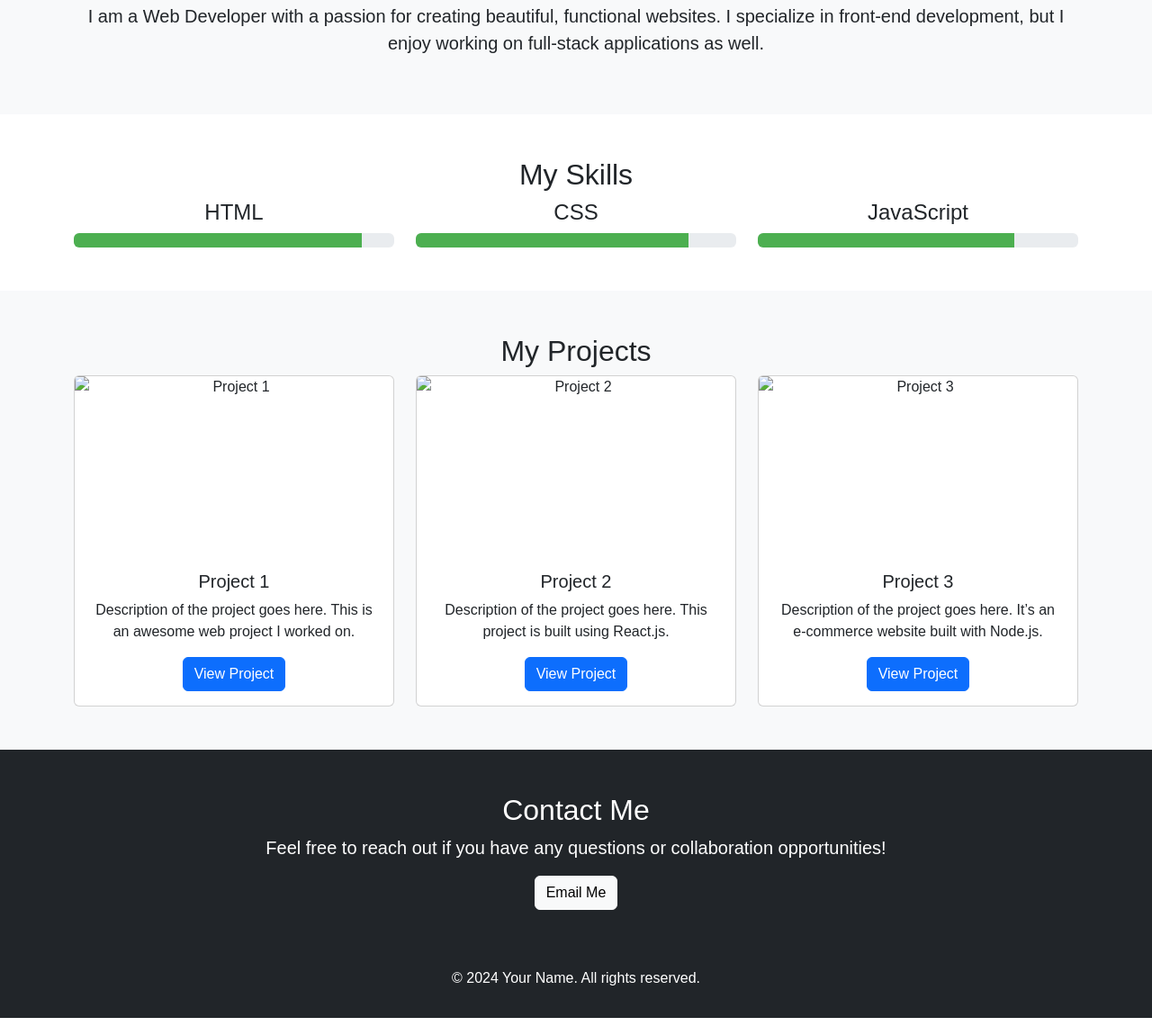
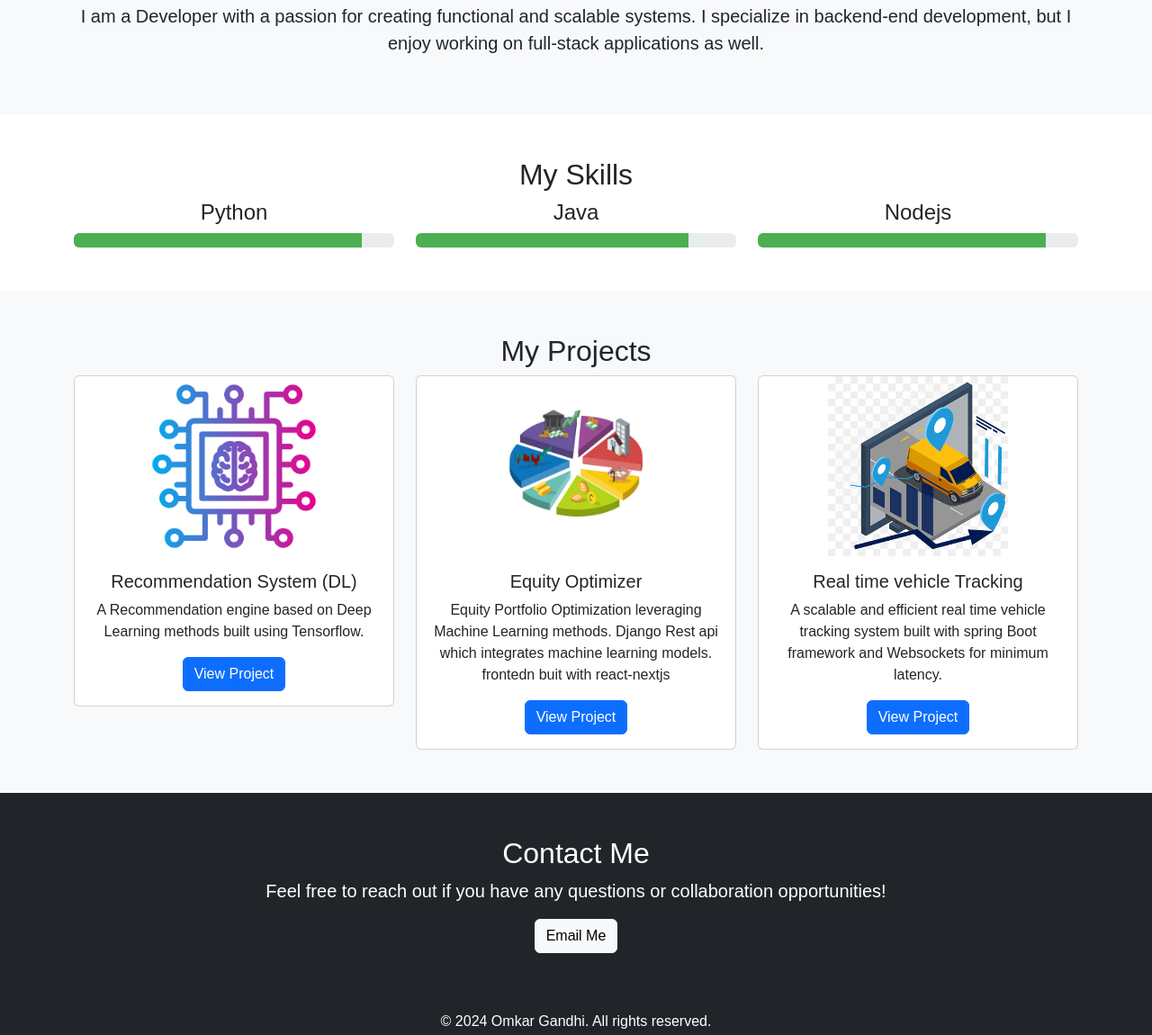
Before and after one commit to gandhiomkar/hosted_assets, a plain HTML site: page index.html in a window 1280 px wide. Shown: the part 947-2097 px from the top of the page at 90% size. Drawn offline with nearby package versions, Linux system fonts and the light colour scheme.

Commit message:
added github links

```diff
--- a/assets/css/style.css
+++ b/assets/css/style.css
@@ -3,7 +3,7 @@ body {
 }
 
 #hero {
-    background-image: url('assets/img/hero-bg.jpg');
+  background-image: url("assets/img/hero-bg.jpg");
   background-size: cover;
   background-position: center;
   color: white;
@@ -16,8 +16,9 @@ body {
 }
 
 .card img {
+  width: 100%;
   height: 200px;
-    object-fit: cover;
+  object-fit: contain;
 }
 
 footer {
--- a/index.html
+++ b/index.html
@@ -1,5 +1,6 @@
 <!DOCTYPE html>
 <html lang="en">
+
 <head>
     <meta charset="UTF-8">
     <meta name="viewport" content="width=device-width, initial-scale=1.0">
@@ -10,13 +11,15 @@
     <!-- Custom CSS -->
     <link rel="stylesheet" href="assets/css/style.css">
 </head>
+
 <body>
 
     <!-- Navigation Bar -->
     <nav class="navbar navbar-expand-lg navbar-dark bg-dark">
         <div class="container">
             <a class="navbar-brand" href="#">Omkar Gandhi</a>
-            <button class="navbar-toggler" type="button" data-bs-toggle="collapse" data-bs-target="#navbarNav" aria-controls="navbarNav" aria-expanded="false" aria-label="Toggle navigation">
+            <button class="navbar-toggler" type="button" data-bs-toggle="collapse" data-bs-target="#navbarNav"
+                aria-controls="navbarNav" aria-expanded="false" aria-label="Toggle navigation">
                 <span class="navbar-toggler-icon"></span>
             </button>
             <div class="collapse navbar-collapse" id="navbarNav">
@@ -25,17 +28,19 @@
                     <li class="nav-item"><a class="nav-link" href="#skills">Skills</a></li>
                     <li class="nav-item"><a class="nav-link" href="#projects">Projects</a></li>
                     <li class="nav-item"><a class="nav-link" href="#contact">Contact</a></li>
-                    <li class="nav-item"><a class="nav-link" href="resume/resume.pdf" download>Download Resume</a></li>
+                    <li class="nav-item"><a class="nav-link" href="assets/resume/OmkarGandhiResume.pdf"
+                            download>Download Resume</a></li>
                 </ul>
             </div>
         </div>
     </nav>
 
     <!-- Hero Section -->
-    <section id="hero" class="d-flex align-items-center justify-content-center text-center bg-primary text-white" style="height: 100vh;">
+    <section id="hero" class="d-flex align-items-center justify-content-center text-center bg-primary text-white"
+        style="height: 100vh;">
         <div>
-            <h1 class="display-4">Hello, I'm Your Name</h1>
-            <p class="lead">A passionate Web Developer</p>
+            <h1 class="display-4">Hello, I'm Omkar Gandhi</h1>
+            <p class="lead">A passionate Software Developer</p>
             <a href="#about" class="btn btn-light btn-lg">Learn More</a>
         </div>
     </section>
@@ -44,7 +49,8 @@
     <section id="about" class="py-5 bg-light">
         <div class="container text-center">
             <h2>About Me</h2>
-            <p class="lead">I am a Web Developer with a passion for creating beautiful, functional websites. I specialize in front-end development, but I enjoy working on full-stack applications as well.</p>
+            <p class="lead">I am a Developer with a passion for creating functional and scalable systems. I
+                specialize in backend-end development, but I enjoy working on full-stack applications as well.</p>
         </div>
     </section>
 
@@ -54,21 +60,24 @@
             <h2>My Skills</h2>
             <div class="row">
                 <div class="col-md-4">
-                    <h4>HTML</h4>
+                    <h4>Python</h4>
                     <div class="progress">
-                        <div class="progress-bar" role="progressbar" style="width: 90%;" aria-valuenow="90" aria-valuemin="0" aria-valuemax="100"></div>
+                        <div class="progress-bar" role="progressbar" style="width: 90%;" aria-valuenow="90"
+                            aria-valuemin="0" aria-valuemax="100"></div>
                     </div>
                 </div>
                 <div class="col-md-4">
-                    <h4>CSS</h4>
+                    <h4>Java</h4>
                     <div class="progress">
-                        <div class="progress-bar" role="progressbar" style="width: 85%;" aria-valuenow="85" aria-valuemin="0" aria-valuemax="100"></div>
+                        <div class="progress-bar" role="progressbar" style="width: 85%;" aria-valuenow="85"
+                            aria-valuemin="0" aria-valuemax="100"></div>
                     </div>
                 </div>
                 <div class="col-md-4">
-                    <h4>JavaScript</h4>
+                    <h4>Nodejs</h4>
                     <div class="progress">
-                        <div class="progress-bar" role="progressbar" style="width: 80%;" aria-valuenow="80" aria-valuemin="0" aria-valuemax="100"></div>
+                        <div class="progress-bar" role="progressbar" style="width: 90%;" aria-valuenow="80"
+                            aria-valuemin="0" aria-valuemax="100"></div>
                     </div>
                 </div>
             </div>
@@ -82,11 +91,13 @@
             <div class="row">
                 <div class="col-md-4">
                     <div class="card">
-                        <img src="assets/img/project1.jpg" class="card-img-top" alt="Project 1">
+                        <img src="assets/img/project1.png" class="card-img-top" alt="Project 1">
                         <div class="card-body">
-                            <h5 class="card-title">Project 1</h5>
-                            <p class="card-text">Description of the project goes here. This is an awesome web project I worked on.</p>
-                            <a href="#" class="btn btn-primary">View Project</a>
+                            <h5 class="card-title">Recommendation System (DL)</h5>
+                            <p class="card-text">A Recommendation engine based on Deep Learning methods built using
+                                Tensorflow.</p>
+                            <a href="https://github.com/gandhiomkar/Recommendation-system-using-xDeepfm"
+                                class="btn btn-primary">View Project</a>
                         </div>
                     </div>
                 </div>
@@ -94,19 +105,25 @@
                     <div class="card">
                         <img src="assets/img/project2.jpg" class="card-img-top" alt="Project 2">
                         <div class="card-body">
-                            <h5 class="card-title">Project 2</h5>
-                            <p class="card-text">Description of the project goes here. This project is built using React.js.</p>
+                            <h5 class="card-title">Equity Optimizer</h5>
+                            <p class="card-text">Equity Portfolio Optimization leveraging Machine Learning methods.
+                                Django Rest api which
+                                integrates machine learning models. frontedn buit with react-nextjs </p>
                             <a href="#" class="btn btn-primary">View Project</a>
                         </div>
                     </div>
                 </div>
                 <div class="col-md-4">
                     <div class="card">
-                        <img src="assets/img/project3.jpg" class="card-img-top" alt="Project 3">
+                        <img src="assets/img/project3.png" class="card-img-top" alt="Project 3">
                         <div class="card-body">
-                            <h5 class="card-title">Project 3</h5>
-                            <p class="card-text">Description of the project goes here. It’s an e-commerce website built with Node.js.</p>
-                            <a href="#" class="btn btn-primary">View Project</a>
+                            <h5 class="card-title">Real time vehicle Tracking </h5>
+                            <p class="card-text"> A scalable and efficient real time vehicle tracking system built with
+                                spring Boot framework
+                                and Websockets for minimum latency.
+                            </p>
+                            <a href="https://github.com/gandhiomkar/real-time-bus-location-V2"
+                                class="btn btn-primary">View Project</a>
                         </div>
                     </div>
                 </div>
@@ -119,17 +136,18 @@
         <div class="container text-center">
             <h2>Contact Me</h2>
             <p class="lead">Feel free to reach out if you have any questions or collaboration opportunities!</p>
-            <a href="mailto:your.email@example.com" class="btn btn-light">Email Me</a>
+            <a href="mailto:gandhioms16@gmail.com" class="btn btn-light">Email Me</a>
         </div>
     </section>
 
     <!-- Footer -->
     <footer class="bg-dark text-white text-center py-3">
-        <p>&copy; 2024 Your Name. All rights reserved.</p>
+        <p>&copy; 2024 Omkar Gandhi. All rights reserved.</p>
     </footer>
 
     <!-- Bootstrap JS & Popper.js -->
     <script src="https://cdn.jsdelivr.net/npm/@popperjs/core@2.11.6/dist/umd/popper.min.js"></script>
     <script src="https://cdn.jsdelivr.net/npm/bootstrap@5.3.0-alpha1/dist/js/bootstrap.min.js"></script>
 </body>
+
 </html>
```
Also changed, not shown: assets/img/project1.png (added), assets/img/project2.jpg (added), assets/img/project3.png (added), assets/img/sroll-middle.png (deleted), 4 other files. Lines whose indentation alone changed are shown as unchanged.
